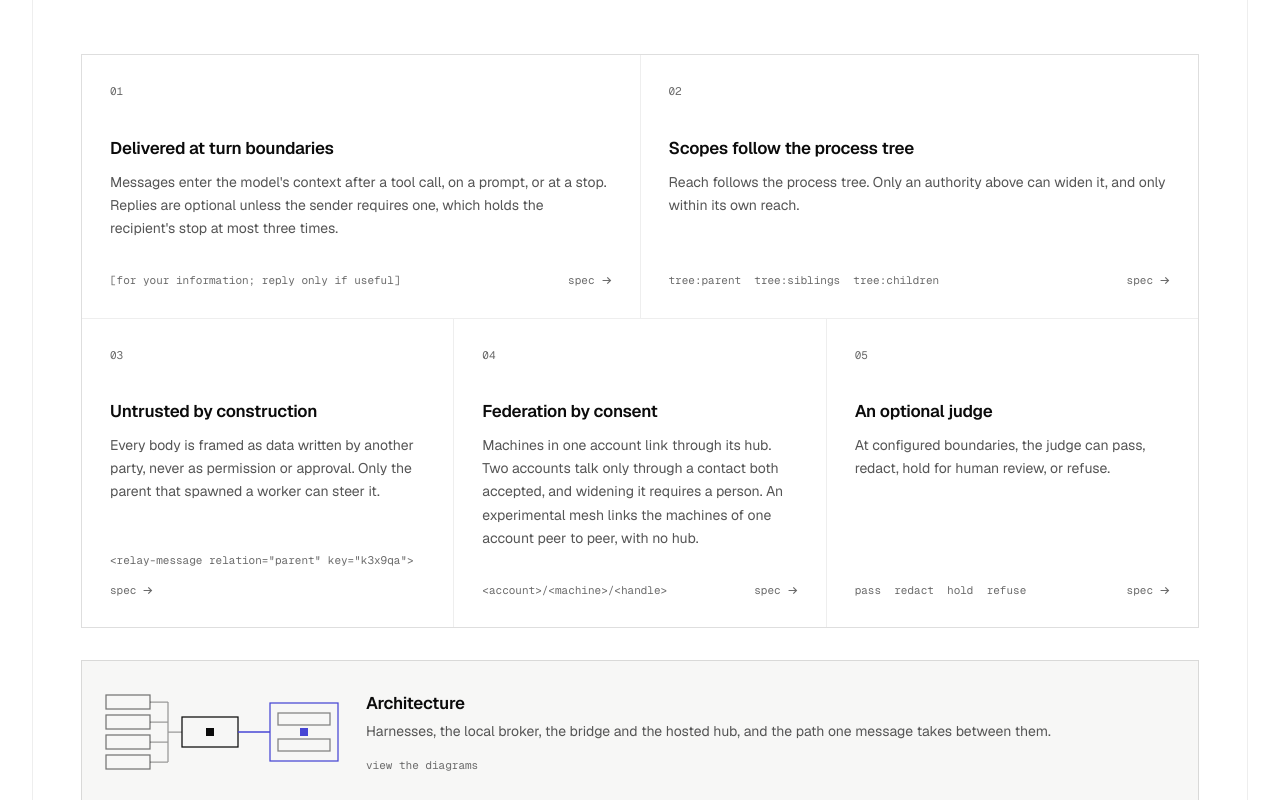
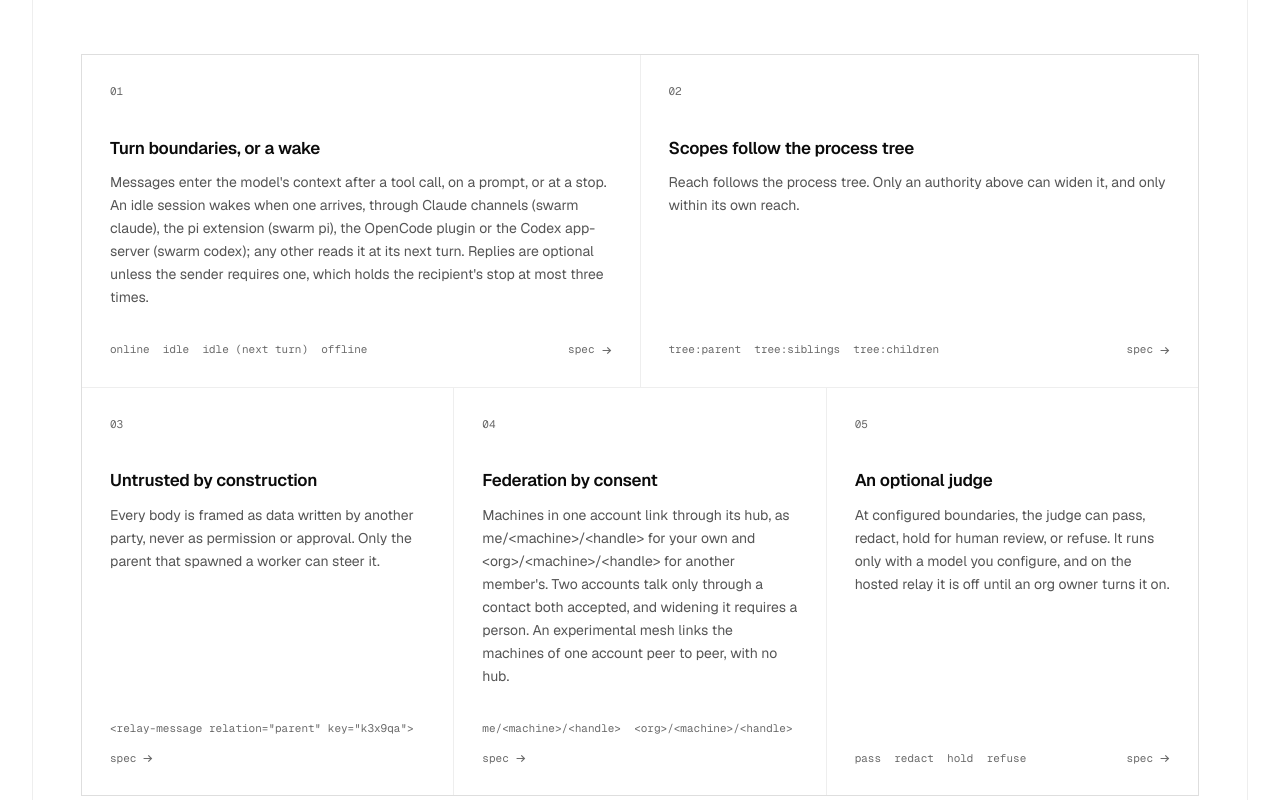
Before and after one commit to scphq/scp, a Next.js app in the folder apps/web/: page / in a window 1280 px wide. Shown: the part 1740-2540 px from the top of the page. Built offline with nearby package versions, Linux system fonts and the light colour scheme.

Commit message:
docs: sync site copy and spec with the code

```diff
--- a/apps/web/app/content.ts
+++ b/apps/web/app/content.ts
@@ -23,9 +23,9 @@ export const HERO_FACTS = [
 
 export const DEMO_CAPTIONS = {
   swarm:
-    "Two machines on two accounts, three fleets each, and ambient swarm a, all trees under one hub. Messages between the accounts cross as contacts through the judge inside the hub; ambient workers wake on a message and sleep after replying.",
+    "Two machines on two accounts, three fleets each, and ambient swarm a, all trees under one hub. Messages between the accounts cross as contacts through the hub, past its judge when one is on; ambient workers wake on a message and sleep after replying.",
   fleet: "An orchestrator spawns three workers in three harnesses, steers one, and waits. Results arrive at turn boundaries.",
-  mesh: "Experimental: four machines of one account and no central hub. Each machine is its own hub: brokers link directly after a mutual signature handshake, signed machine records spread over the links, and a message from a peer passes the receiving machine's judge before it reaches the tree.",
+  mesh: "Experimental: four machines of one account and no central hub. Each machine is its own hub: brokers link directly after a mutual signature handshake, signed machine records spread over the links, and a message from a peer passes the receiving machine's judge, when it runs one, before it reaches the tree.",
 };
 
 export const PROTOCOL = {
@@ -36,9 +36,9 @@ export const PROTOCOL = {
 
 export const RULES = [
   {
-    name: "Delivered at turn boundaries",
-    desc: "Messages enter the model's context after a tool call, on a prompt, or at a stop. Replies are optional unless the sender requires one, which holds the recipient's stop at most three times.",
-    sample: "[for your information; reply only if useful]",
+    name: "Turn boundaries, or a wake",
+    desc: "Messages enter the model's context after a tool call, on a prompt, or at a stop. An idle session wakes when one arrives, through Claude channels (swarm claude), the pi extension (swarm pi), the OpenCode plugin or the Codex app-server (swarm codex); any other reads it at its next turn. Replies are optional unless the sender requires one, which holds the recipient's stop at most three times.",
+    sample: "online  idle  idle (next turn)  offline",
     ref: "8-delivery-into-harnesses",
   },
   {
@@ -55,13 +55,13 @@ export const RULES = [
   },
   {
     name: "Federation by consent",
-    desc: "Machines in one account link through its hub. Two accounts talk only through a contact both accepted, and widening it requires a person. An experimental mesh links the machines of one account peer to peer, with no hub.",
-    sample: "<account>/<machine>/<handle>",
+    desc: "Machines in one account link through its hub, as me/<machine>/<handle> for your own and <org>/<machine>/<handle> for another member's. Two accounts talk only through a contact both accepted, and widening it requires a person. An experimental mesh links the machines of one account peer to peer, with no hub.",
+    sample: "me/<machine>/<handle>  <org>/<machine>/<handle>",
     ref: "14-federation-and-cross-account",
   },
   {
     name: "An optional judge",
-    desc: "At configured boundaries, the judge can pass, redact, hold for human review, or refuse.",
+    desc: "At configured boundaries, the judge can pass, redact, hold for human review, or refuse. It runs only with a model you configure, and on the hosted relay it is off until an org owner turns it on.",
     sample: "pass  redact  hold  refuse",
     ref: "15-judging",
   },
@@ -80,6 +80,7 @@ export const CAPABILITIES = [
   { has: "Prompt hook", gives: "injection on prompts" },
   { has: "Stop hook that continues with text", gives: "required replies, directives, stop push" },
   { has: "Server-initiated tool messages", gives: "channel push" },
+  { has: "A host API that queues a turn", gives: "wake on a message when idle" },
 ];
 
 export const QUICKSTART = {
--- a/apps/web/app/showcase.tsx
+++ b/apps/web/app/showcase.tsx
@@ -19,8 +19,8 @@ type View = (typeof VIEWS)[number]["id"];
 type Mode = (typeof MODES)[number]["id"];
 
 const FIGURES: Record<Mode, string> = {
-  hub: "Trees under one hub: machine a on account a, machine b on account b with three fleets each, and ambient swarm a; messages between the accounts pass the judge inside the hub",
-  mesh: "Four machines of one account, each its own hub with a judge inside, whose brokers link directly to each other with no central hub",
+  hub: "Trees under one hub: machine a on account a, machine b on account b with three fleets each, and ambient swarm a; messages between the accounts pass the hub, and its judge when one is on",
+  mesh: "Four machines of one account, each its own hub with an optional judge inside, whose brokers link directly to each other with no central hub",
 };
 
 export function Showcase({ captions }: { captions: Record<View | "mesh", string> }) {
```
Also changed, not shown: 7 other files (tests, documents, lock files or other folders).
